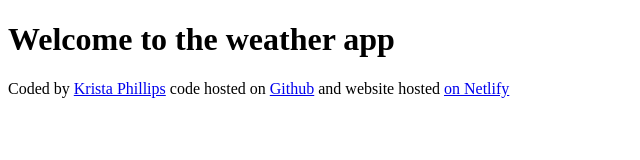
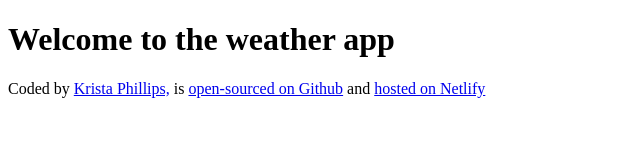
Before and after one commit to KristaaP/Krista-weather, a plain HTML site: page index.html in a window 1280 px wide. Shown: the whole page, without its empty margins (0-640 px from the left). Drawn offline with Linux system fonts and the light colour scheme.

Commit message:
updated footer

```diff
--- a/index.html
+++ b/index.html
@@ -9,14 +9,16 @@
     <h1>Welcome to the weather app</h1>
     <footer>
       Coded by
-      <a href="https://github.com/KristaaP" target="_blank"> Krista Phillips</a>
-      code hosted on
+      <a href="https://github.com/KristaaP" target="_blank">
+        Krista Phillips,</a
+      >
+      is
       <a href="https://github.com/KristaaP/Krista-weather" target="_blank"
-        >Github</a
+        >open-sourced on Github</a
       >
-      and website hosted
+      and
       <a href="https://kp-shecodes-weather-app.netlify.app/" target="_blank">
-        on Netlify</a
+        hosted on Netlify</a
       >
     </footer>
   </body>
```
